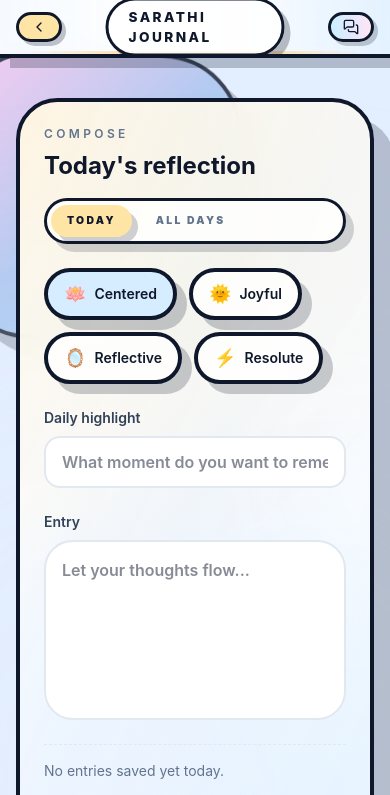
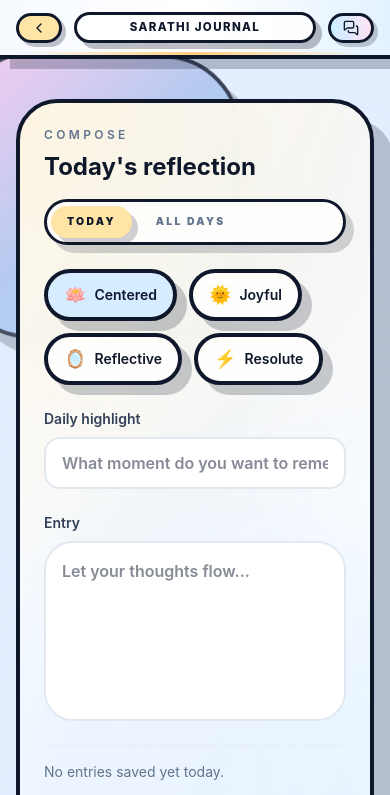
Before and after one commit to StarDust130/Sarathi-Ai, a Next.js app: page /journal in a window 390 px wide. Shown: the top 795 px of the page. Built offline with nearby package versions, Linux system fonts and the light colour scheme.

Commit message:
refactor: Clean up defaultTasks initialization and improve layout responsiveness in JournalPage

```diff
--- a/app/journal/page.tsx
+++ b/app/journal/page.tsx
@@ -33,9 +33,7 @@ const moodOptions = [
   { label: "Resolute", emoji: "⚡" },
 ];
 
-const defaultTasks: Task[] = [
-
-];
+const defaultTasks: Task[] = [];
 
 const getDefaultTasks = (): Task[] =>
   defaultTasks.map((task, index) => ({
@@ -287,8 +285,7 @@ const JournalPage = () => {
               className="pointer-events-none absolute inset-y-0 left-1/2 hidden w-160 -translate-x-1/2 rounded-full bg-linear-to-r from-[#FFE5A5]/45 via-transparent to-[#AFDCFF]/45 blur-3xl md:block"
             />
             <span className="pointer-events-none absolute inset-x-6 bottom-0 h-[3px] rounded-full bg-linear-to-r from-transparent via-[#FFCD7C] to-transparent sm:inset-x-10" />
-            <div className="relative mx-auto flex w-full max-w-6xl items-center justify-between">
-              {/* Left - Back Button */}
+            <div className="relative mx-auto flex w-full max-w-6xl flex-wrap items-center justify-between gap-3 sm:flex-nowrap">
               <motion.div whileHover={{ scale: 1.05 }} className="z-10">
                 <Link
                   href="/"
@@ -299,12 +296,10 @@ const JournalPage = () => {
                 </Link>
               </motion.div>
 
-              {/* Center Title */}
-              <span className="absolute left-1/2 top-1/2 -translate-x-1/2 -translate-y-1/2 rounded-full border-[3px] border-slate-900 bg-white/85 px-5 py-1.5 text-[0.85rem] font-extrabold uppercase tracking-[0.18em] text-slate-900 shadow-[6px_6px_0px_rgba(15,23,42,0.28)] sm:text-[0.9rem]">
+              <span className="relative flex-1 rounded-full border-[3px] border-slate-900 bg-white/85 px-3 py-1 text-center text-[0.72rem] font-extrabold uppercase tracking-[0.12em] text-slate-900 shadow-[6px_6px_0px_rgba(15,23,42,0.28)] sm:absolute sm:left-1/2 sm:top-1/2 sm:w-auto sm:-translate-x-1/2 sm:-translate-y-1/2 sm:flex-none sm:px-5 sm:py-1.5 sm:text-[0.85rem] sm:tracking-[0.18em] md:text-[0.9rem]">
                 Sarathi Journal
               </span>
 
-              {/* Right - Journal Button */}
               <motion.div whileHover={{ scale: 1.05 }} className="z-10">
                 <Link
                   href="/chat"
```
